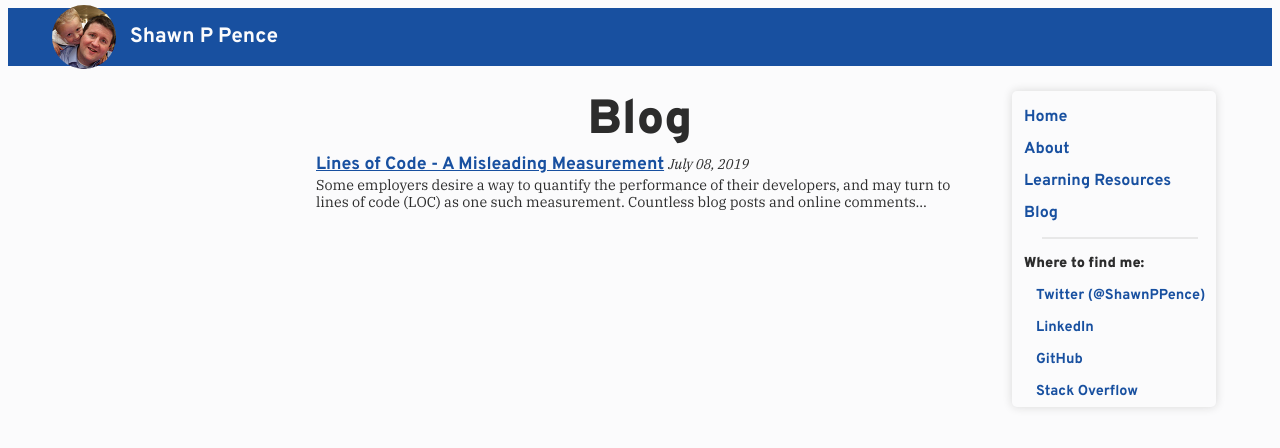
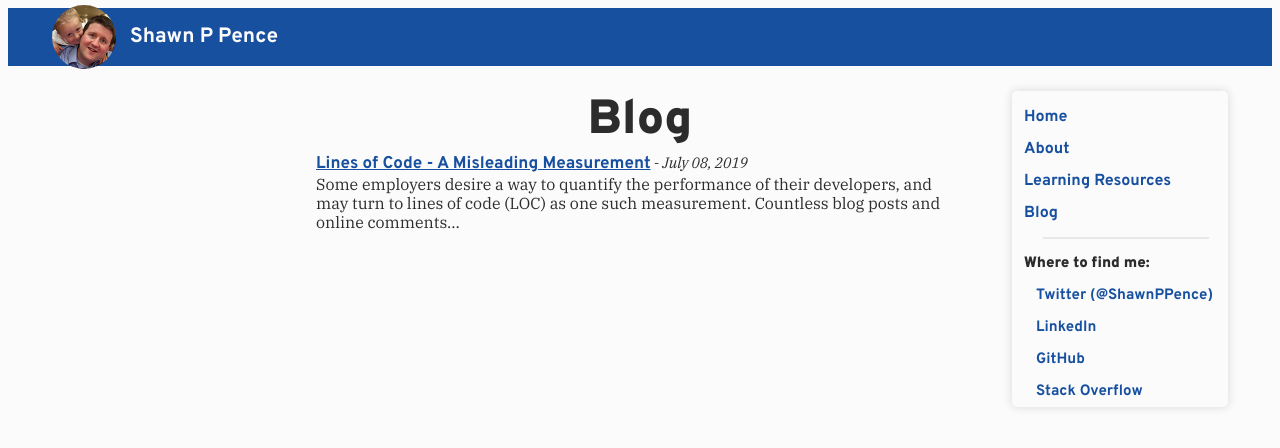
Before and after one commit to ShawnPence/shawnpence.github.io, a Jekyll site: the page built from blog.html, in a window 1280 px wide. Shown: the top 448 px of the page. Built offline with Jekyll 4.4.1, drawn with Linux system fonts in a browser that asks for light colours.

Commit message:
font size and misc. formatting

```diff
--- a/blog.html
+++ b/blog.html
@@ -6,6 +6,6 @@ social-description: Blog posts by Shawn Pence
 ---
 
   {% for post in site.posts %}
-  <div class="blog-title"><a href="{{ post.url }}" class="sans">{{ post.title }}{% if post.subtitle %} - {{ post.subtitle }}{% endif %}</a> <time class="blog-date" datetime="{{ post.date | date: "%Y-%m-%d"  }}">{{ post.date | date: "%B %d, %Y"  }}</time></div>
+  <div class="blog-title"><a href="{{ post.url }}" class="sans">{{ post.title }}{% if post.subtitle %} - {{ post.subtitle }}{% endif %}</a><span class="blog-date"> - <time datetime="{{ post.date | date: "%Y-%m-%d"  }}">{{ post.date | date: "%B %d, %Y"  }}</time></span></div>
   <div class="blog-excerpt">{{ post.excerpt | truncatewords: site.max_excerpt_length}}</div>
   {% endfor %}
--- a/css/main.css
+++ b/css/main.css
@@ -189,7 +189,7 @@ h1,h2,h3,h4,h5,h6
 
 .body-container p {
     line-height: 1.6em;
-    margin-bottom: 1.85em;
+    margin-bottom: 1.2em;
 }
 
 
@@ -203,7 +203,7 @@ h1,h2,h3,h4,h5,h6
     border-radius: 5px;
     box-shadow: 0px 0px 10px #d8d8d8;
     padding: 10px;
-    font-size: 0.9em;
+    font-size: 0.94em;
     margin-bottom: 10px;
 }
 .messagetitle {
@@ -246,7 +246,7 @@ h1,h2,h3,h4,h5,h6
 {
     font-weight: 400;
     font-style: italic;
-    font-size: .8em;
+    font-size: .88235em;
 }
 .blog-date-post{
     color: #565656;
@@ -258,17 +258,13 @@ h1,h2,h3,h4,h5,h6
 }
 
 .blog-excerpt
-{
-    font-size: .9em;
-}
-.blog-excerpt
 p{
-    font-size: .9em;
+    font-size: .94em;
     line-height: 1.2em;
     margin-top: 0em;
 }
 .smaller-text {
-    font-size: .9em;
+    font-size: .94em;
 }
 
 @media print {
@@ -330,7 +326,7 @@ p{
     }
     .content
     {
-        font-size: 1.10625em;
+        font-size: 1.0625em;
     }
     .page-footer {
         display: none;
@@ -343,7 +339,7 @@ p{
         margin-right: 4%;
     }
     #NavBar {
-        width: 16%;
-        margin-right:2%
+        width: 17%;
+        margin-right:1%
     }
 }
```
